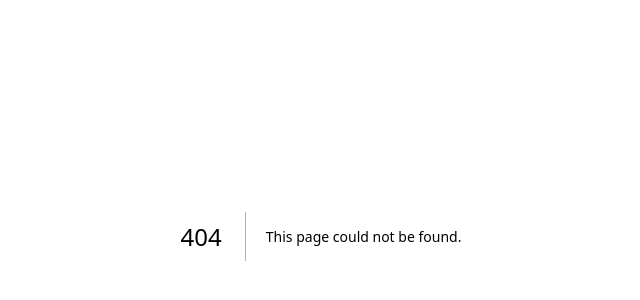
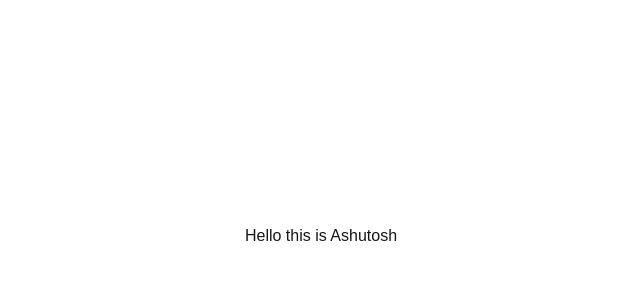
Before and after one commit to 29ayx/week2landingpage, a Next.js app: page /ashutosh in a window 1280 px wide. Before the commit this address had no page. Shown: the part 164-464 px from the top of the page, without its empty margins (319-959 px from the left). Built offline with nearby package versions, Linux system fonts and the light colour scheme.

Commit message:
Add ashutosh page content

```diff
--- /dev/null
+++ b/src/app/ashutosh/page.tsx
@@ -0,0 +1,8 @@
+export default function Page() {
+  return (
+    <div className="min-h-screen flex justify-center items-center">
+      <h1>Hello this is Ashutosh</h1>
+
+    </div>
+  );
+}
```
